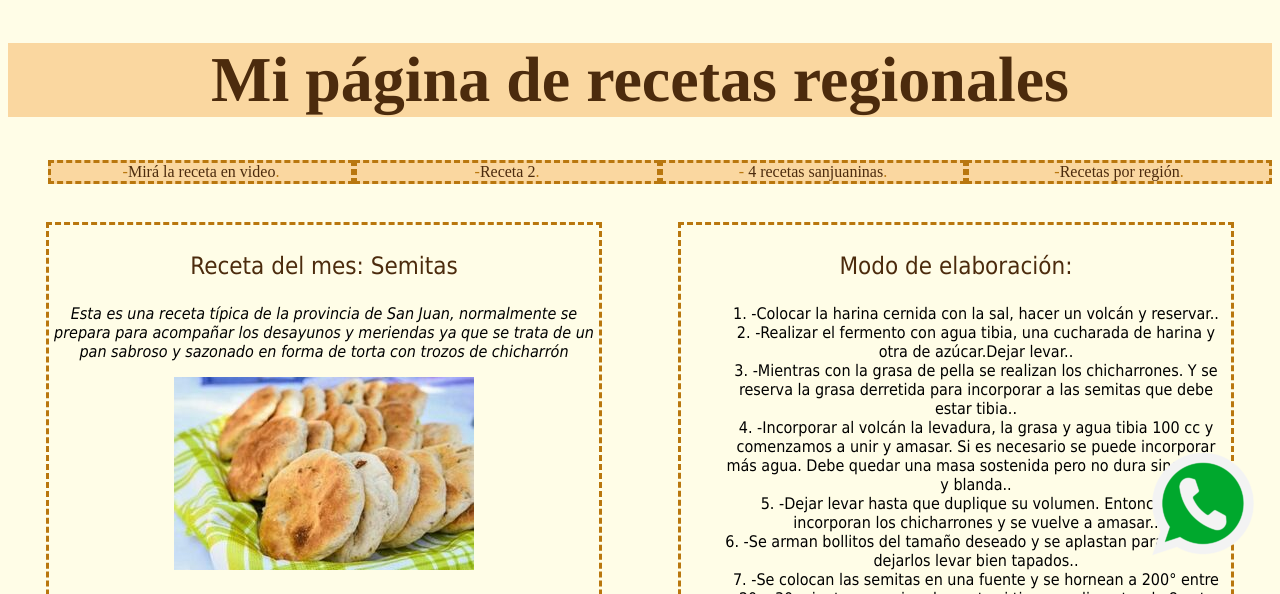
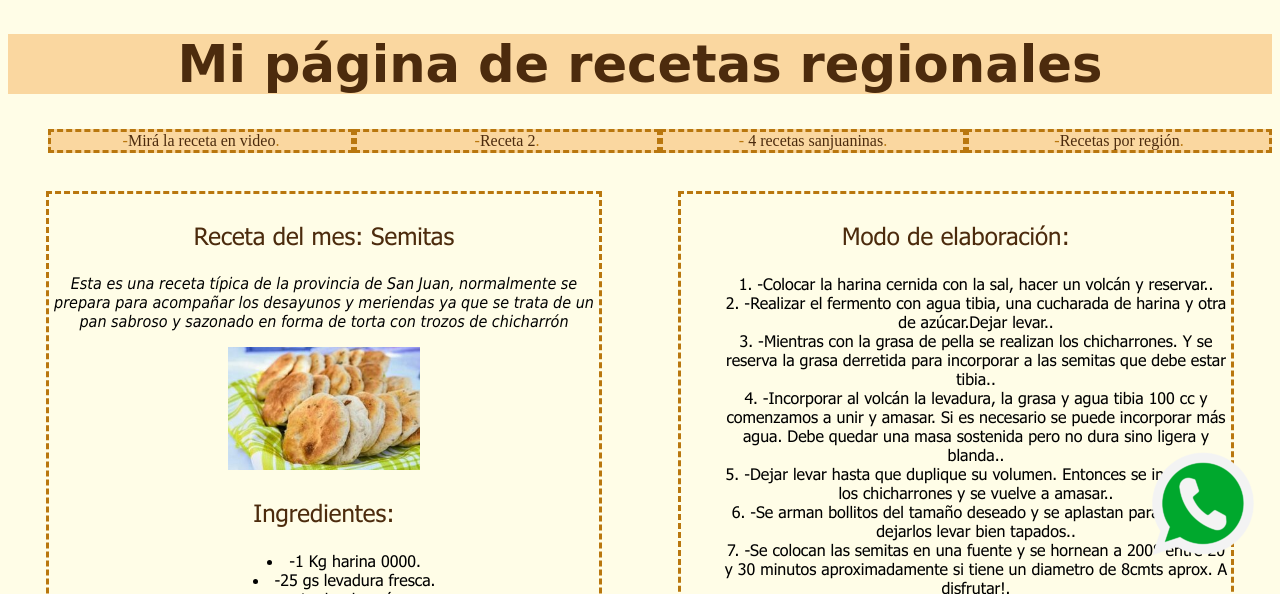
Before and after one commit to nadanys/Pr-ctico-4, a plain HTML site: page index.html in a window 1280 px wide. Shown: the top 594 px of the page. Drawn offline with Linux system fonts and the light colour scheme; a web font is replaced by a local one.

Commit message:
Add files via upload

```diff
--- a/css/contacto.css
+++ b/css/contacto.css
@@ -1,12 +1,12 @@
 body{ background-color: #FFFDE7; text-align: center;}
-header {font-family: times; font-size:  xx-large ; text-align: center; background-color: #FAD7A0; color: #4c2b0d;  clear: both;
+header {font-family: times; font-size:  2rem ; text-align: center; background-color: #FAD7A0; color: #4c2b0d;  clear: both;
 float: none;}
-.estilosubtitulo{font-family:tahoma; font-size: x-large ; background-color: #; color:#4c2b0d;}
+.estilosubtitulo{font-family:tahoma; font-size: 2vh ; background-color: #; color:#4c2b0d;}
 h1:hover {background-color:#F9E79F; }
 nav a:hover {
 border-bottom: 1px solid;
 background: #FCF3CF;}
-.estiloparrafo {font-family: tahoma ; font-size: medium ; color: black; font-style:normal;}
+.estiloparrafo {font-family: tahoma ; font-size: 1em ; color: black; font-style:normal;}
 
 footer { clear: both; width:100%; margin-top: 50px; background-color:#FAD7A0; }
 footer p:hover {background-color:#F9E79F; }
--- a/css/estilo.css
+++ b/css/estilo.css
@@ -1,16 +1,26 @@
+@font-face {
+  font-family: "tahoma";src: url("../fuentes/tahoma.ttf") format("truetype");
+}
+@import url('https://fonts.googleapis.com/css2?family=Sacramento&display=swap');
+
 body{ background-color: #FFFDE7; text-align: center;}
 
-
-.imagen {align-content:auto; width:25; height: auto; margin-left: auto;; margin-right: auto;;}
-.estilosubtitulo{font-family:tahoma; font-size: x-large ; background-color: #; color:#4c2b0d;}
+.estilosubtitulo{font-family:"tahoma"; font-size: x-large ; background-color: #; color:#4c2b0d;}
 .estiloparrafo {font-family: tahoma ; font-size: medium ; color: black; font-style: oblique;}
 .estilolista2 {font-family: tahoma ; list-style-position: inside; font-size: medium ; align-content: flex-start; color: black;}
-header {font-family: times; font-size:  xx-large ; text-align: center; background-color: #FAD7A0; color: #4c2b0d;  clear: both;
-float: none;}
+header {font-family: 'Fruktur', cursive;
+  font-size:  2vw ;
+   text-align: center;
+   background-color: #FAD7A0;
+   background-size: 3vh; background-size: 100vw;
+    color: #4c2b0d;
+    clear: both;
+       float: none;}
 h1:hover{background-color:#F9E79F; }
 
  section img:hover {
   width: 25%;  }
+  section .imagen { width: 15vw; }
 
 nav p {font-family: Lucida; font-size: large ; color:#4c2b0d; font-style: normal; }
 li::before{content:'-'}
--- a/index.html
+++ b/index.html
@@ -4,6 +4,11 @@
     <meta charset="utf-8">
     <title>Mi 1ra página web;) </title>
     <link rel="stylesheet" href="./css/estilo.css">
+    <meta name="viewport" content="width=device-width, initial-scale=1, ">
+    <link rel="preconnect" href="https://fonts.googleapis.com">
+<link rel="preconnect" href="https://fonts.gstatic.com" crossorigin>
+<link href="https://fonts.googleapis.com/css2?family=Fruktur&family=Sacramento&display=swap" rel="stylesheet">
+
   </head>
   <body>
     <header>
@@ -19,7 +24,7 @@
     <p class="estilosubtitulo"> Receta del mes: Semitas </p>
      <p class="estiloparrafo"> Esta es una receta típica de la provincia de San Juan, normalmente se prepara para acompañar los
      desayunos y meriendas ya que se trata de un pan sabroso y sazonado en forma de torta con trozos de chicharrón </p>
-     <img src="imagenes/masas.jpg" alt="masas">
+     <img  class="imagen" src="imagenes/masas.jpg" alt="masas">
     <p class="estilosubtitulo" > Ingredientes:</p>
           <ul class="estilolista2">
             <li>1 Kg harina 0000</li>
```
Also changed, not shown: fuentes/l_10646.ttf (added), fuentes/tahoma.ttf (added), fuentes/tahomabd.ttf (added), fuentes/timesbi.ttf (added), fuentes/timesi.ttf (added), 2 other files.
